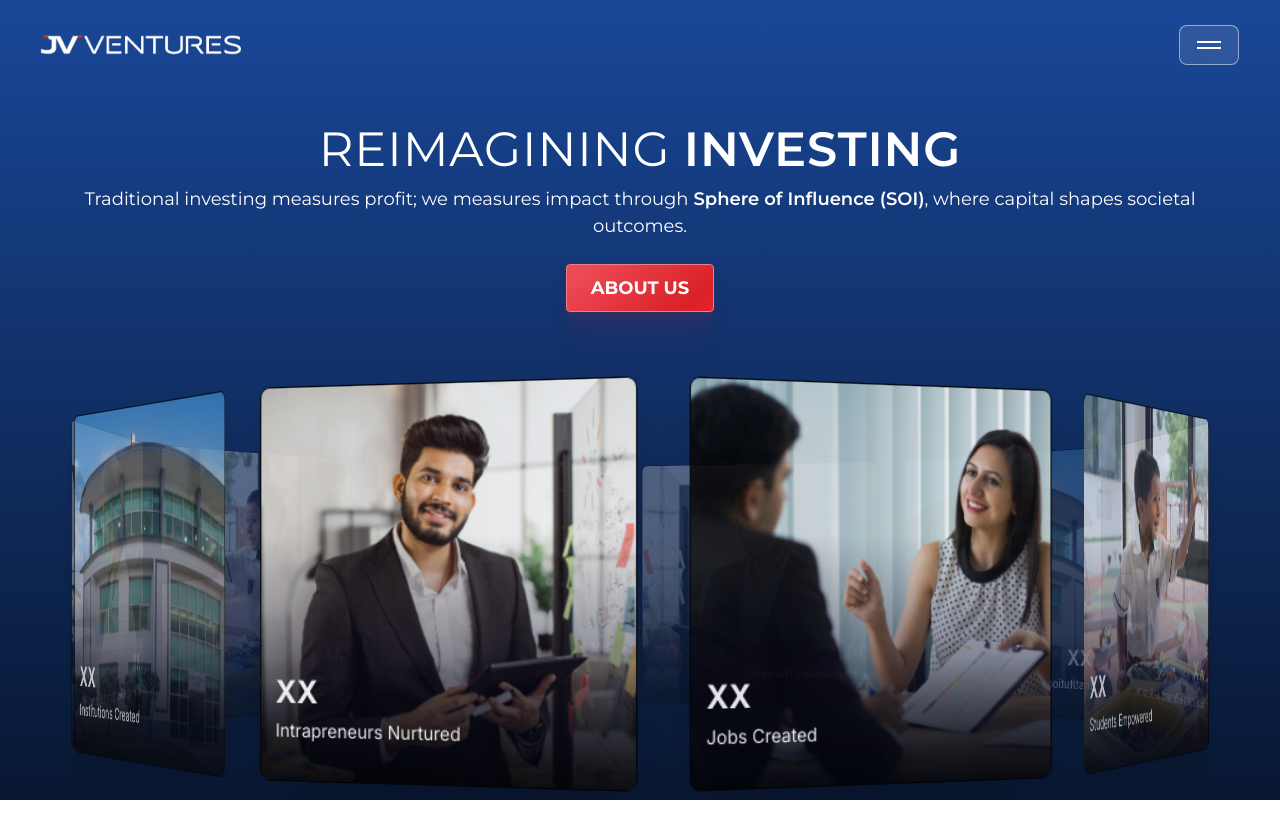
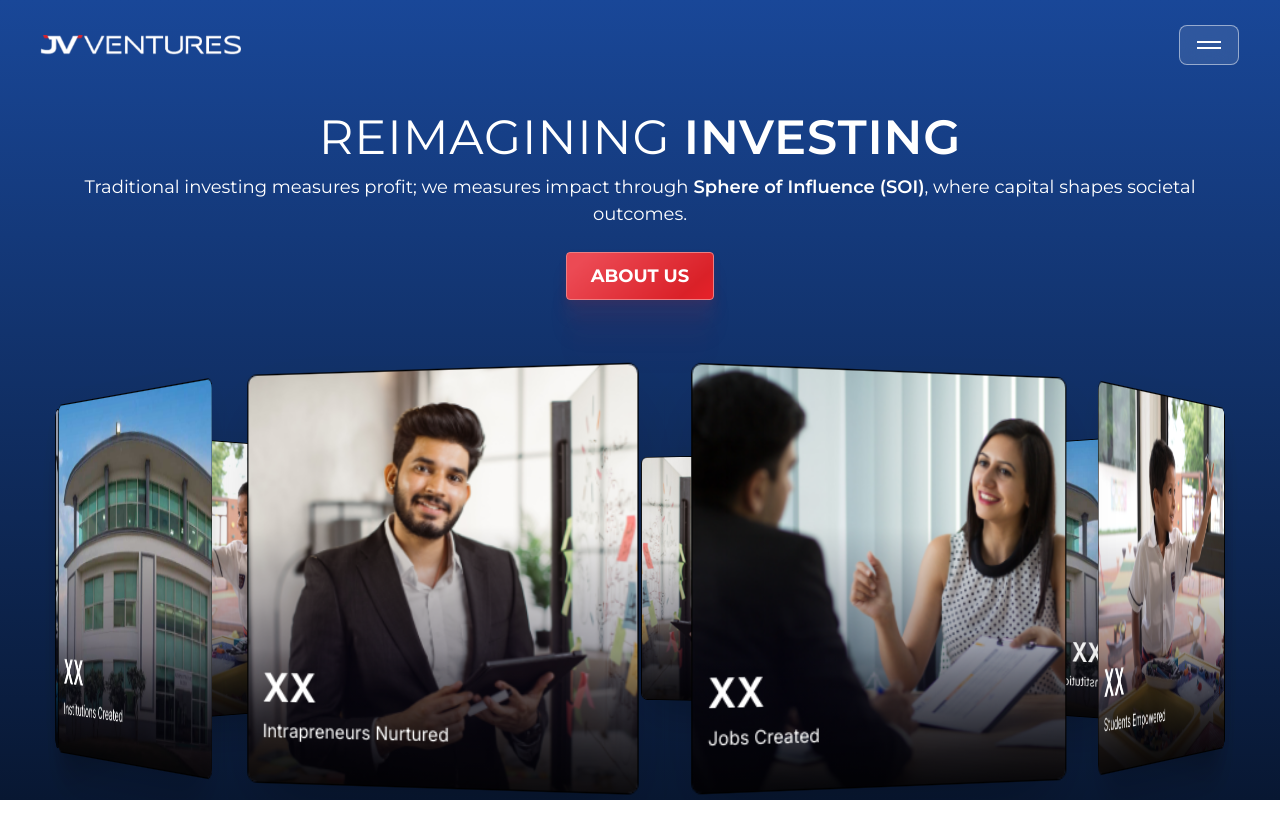
Before and after one commit to Heavy108/jv, a Next.js app: page / in a window 1280 px wide. Shown: the top 838 px of the page. Built offline with nearby package versions, Linux system fonts and the light colour scheme.

Commit message:
stufffffffffffffffffg

```diff
--- a/components/navbar.tsx
+++ b/components/navbar.tsx
@@ -9,12 +9,50 @@ import styles from "@/css/navbar.module.css";
 import Image from "next/image";
 import logo from "@/assets/logo.png";
 
-// Interface for type safety
 interface MenuLink {
   path: string;
   label: string;
   children?: { path: string; label: string }[];
 }
+
+// Up-right arrow icon used on every row
+const ArrowIcon: React.FC = () => (
+  <svg
+    width="20"
+    height="20"
+    viewBox="0 0 24 24"
+    fill="none"
+    stroke="currentColor"
+    strokeWidth="1.8"
+    strokeLinecap="round"
+    strokeLinejoin="round"
+    aria-hidden="true"
+  >
+    <line x1="7" y1="17" x2="17" y2="7" />
+    <polyline points="8 7 17 7 17 16" />
+  </svg>
+);
+
+// Chevron for parents with submenu — rotates when open
+const ChevronIcon: React.FC<{ open: boolean }> = ({ open }) => (
+  <svg
+    width="20"
+    height="20"
+    viewBox="0 0 24 24"
+    fill="none"
+    stroke="currentColor"
+    strokeWidth="1.8"
+    strokeLinecap="round"
+    strokeLinejoin="round"
+    aria-hidden="true"
+    style={{
+      transform: open ? "rotate(180deg)" : "rotate(0deg)",
+      transition: "transform 0.3s ease",
+    }}
+  >
+    <polyline points="6 9 12 15 18 9" />
+  </svg>
+);
 
 const Navbar: React.FC = () => {
   const menuLinks: MenuLink[] = [
@@ -26,10 +64,10 @@ const Navbar: React.FC = () => {
         { path: "#", label: "PowerEd" },
         { path: "#", label: "PowerRx" },
         { path: "#", label: "PowerPod" },
-        { path: "#", label: "Empower" },
+        // { path: "#", label: "Empower" },
       ],
     },
-    { path: "/about", label: "About" },
+    { path: "#", label: "About" },
   ];
 
   const pathname = usePathname();
@@ -39,8 +77,13 @@ const Navbar: React.FC = () => {
   const [isMenuOpen, setIsMenuOpen] = useState<boolean>(false);
   const [windowWidth, setWindowWidth] = useState<number>(0);
   const [shouldDelayClose, setShouldDelayClose] = useState<boolean>(false);
+  // Track which submenus are open. Initialised with every parent label that
+  // has children, so all submenus are expanded by default when the menu opens.
+  const initialOpenSubmenus = (): Set<string> =>
+    new Set(menuLinks.filter((l) => l.children?.length).map((l) => l.label));
+  const [openSubmenus, setOpenSubmenus] =
+    useState<Set<string>>(initialOpenSubmenus);
 
-  // GSAP Timelines stored in refs
   const menuAnimation = useRef<gsap.core.Timeline | null>(null);
   const menuLinksAnimation = useRef<gsap.core.Timeline | null>(null);
   const menuBarAnimation = useRef<gsap.core.Timeline | null>(null);
@@ -48,10 +91,8 @@ const Navbar: React.FC = () => {
   const scrollPositionRef = useRef<number>(0);
   const previousPathRef = useRef<string>(pathname);
 
-  // Tracks which lock mode we used to open — so close uses the matching unlock
   const lockModeRef = useRef<"fixed" | "overflow" | null>(null);
 
-  // Safely grab initial window width after hydration to prevent mismatches
   useEffect(() => {
     const timer = setTimeout(() => {
       setWindowWidth(window.innerWidth);
@@ -70,10 +111,6 @@ const Navbar: React.FC = () => {
     if (typeof window === "undefined") return;
 
     if (disableScroll) {
-      // If we're inside the horizontal pin (desktop), DO NOT use position:fixed.
-      // That would change window.scrollY and break the GSAP horizontal trigger,
-      // making the slide jump. A simple overflow:hidden is enough — the pin
-      // already prevents scrolling away while we're in it.
       const insideHorizontalPin =
         document.body.classList.contains("lock-navbar");
 
@@ -89,7 +126,6 @@ const Navbar: React.FC = () => {
         document.body.style.width = "100%";
       }
     } else {
-      // Undo whichever lock we set up
       if (lockModeRef.current === "fixed") {
         document.body.style.removeProperty("overflow");
         document.body.style.removeProperty("position");
@@ -107,11 +143,15 @@ const Navbar: React.FC = () => {
     const newMenuState = !isMenuOpen;
     setIsMenuOpen(newMenuState);
     toggleBodyScroll(newMenuState);
+    // When the menu re-opens we want all submenus expanded again,
+    // even if the user collapsed some last time.
+    if (!newMenuState) setOpenSubmenus(initialOpenSubmenus());
   };
 
   const closeMenu = () => {
     if (isMenuOpen) {
       setIsMenuOpen(false);
+      setOpenSubmenus(initialOpenSubmenus());
       toggleBodyScroll(false);
     }
   };
@@ -122,7 +162,15 @@ const Navbar: React.FC = () => {
     }
   };
 
-  // Handle route change closing logic
+  const toggleSubmenu = (label: string) => {
+    setOpenSubmenus((cur) => {
+      const next = new Set(cur);
+      if (next.has(label)) next.delete(label);
+      else next.add(label);
+      return next;
+    });
+  };
+
   useEffect(() => {
     if (pathname !== previousPathRef.current && shouldDelayClose) {
       const timer = setTimeout(() => {
@@ -136,12 +184,11 @@ const Navbar: React.FC = () => {
     previousPathRef.current = pathname;
   }, [pathname, shouldDelayClose]);
 
-  // Handle GSAP Animation Initializations
   useGSAP(
     () => {
       if (windowWidth === 0) return;
 
-      gsap.set(`.${styles.menuLinkItemHolder}`, { y: 125 });
+      gsap.set(`.${styles.menuLinkItemHolder}`, { y: 80 });
 
       menuAnimation.current = gsap
         .timeline({ paused: true })
@@ -152,7 +199,7 @@ const Navbar: React.FC = () => {
         });
 
       const heightValue =
-        windowWidth < 1000 ? "calc(100% - 2.5em)" : "calc(100% - 4em)";
+        windowWidth < 1000 ? "calc(65% - 2.5em)" : "calc(85% - 4em)";
 
       menuBarAnimation.current = gsap
         .timeline({ paused: true })
@@ -175,7 +222,6 @@ const Navbar: React.FC = () => {
     { dependencies: [windowWidth], scope: menuContainer },
   );
 
-  // Play/Reverse animations based on isMenuOpen state
   useEffect(() => {
     if (
       menuAnimation.current &&
@@ -194,18 +240,12 @@ const Navbar: React.FC = () => {
     }
   }, [isMenuOpen]);
 
-  // Handle scroll to hide/show menu bar
   useEffect(() => {
-    // Minimum scroll delta before we consider it intentional. Snap
-    // animations and ScrollTrigger refresh can nudge scrollY by a few px;
-    // those should not trigger a hide.
     const MIN_DELTA = 8;
 
     const handleScroll = () => {
       if (isMenuOpen) return;
 
-      // When inside the pinned horizontal block (desktop), keep navbar visible
-      // and ignore vertical scroll deltas — they're driving the X animation.
       if (document.body.classList.contains("lock-navbar")) {
         gsap.to(`.${styles.menuBar}`, {
           y: 0,
@@ -220,7 +260,6 @@ const Navbar: React.FC = () => {
       const currentScrollY = window.scrollY;
       const delta = currentScrollY - lastScrollY.current;
 
-      // Ignore micro-scrolls (likely from snap/refresh, not the user)
       if (Math.abs(delta) < MIN_DELTA) {
         return;
       }
@@ -248,18 +287,12 @@ const Navbar: React.FC = () => {
     };
   }, [isMenuOpen]);
 
-  // Watch for the `lock-navbar` body class so we react INSTANTLY when the
-  // horizontal pin starts/ends — without waiting for the next scroll event.
-  // Fixes the case where a previously-fired "hide" tween (y: -200) was still
-  // mid-flight when the pin activated, causing the navbar to fly up between
-  // slides 2 and 3.
   useEffect(() => {
     if (typeof window === "undefined") return;
 
     const syncToLockState = () => {
       if (isMenuOpen) return;
       if (document.body.classList.contains("lock-navbar")) {
-        // Snap to visible and kill any in-flight hide tween
         gsap.to(`.${styles.menuBar}`, {
           y: 0,
           duration: 0.3,
@@ -270,7 +303,6 @@ const Navbar: React.FC = () => {
       }
     };
 
-    // Run once on mount in case the class is already there (page reload mid-pin)
     syncToLockState();
 
     const mo = new MutationObserver(syncToLockState);
@@ -282,7 +314,6 @@ const Navbar: React.FC = () => {
     return () => mo.disconnect();
   }, [isMenuOpen]);
 
-  // Cleanup body scroll lock on unmount
   useEffect(() => {
     return () => {
       if (lockModeRef.current) {
@@ -316,40 +347,73 @@ const Navbar: React.FC = () => {
           </div>
         </div>
       </div>
+
       <div className={styles.menu}>
-        <div className={styles.menuCol}>
-          <div className={styles.menuSubCol}>
         <div className={styles.menuLinks}>
-              {menuLinks.map((link, index) => (
+          {menuLinks.map((link, index) => {
+            const hasChildren = !!link.children?.length;
+            const isOpen = openSubmenus.has(link.label);
+
+            return (
               <div key={index} className={styles.menuLinkItem}>
                 <div className={styles.menuLinkItemHolder}>
+                  {hasChildren ? (
+                    // Parent row with children — clicking toggles the
+                    // accordion, doesn't navigate
+                    <button
+                      type="button"
+                      className={styles.menuLinkRow}
+                      onClick={() => toggleSubmenu(link.label)}
+                      aria-expanded={isOpen}
+                    >
+                      <span className={styles.menuLinkLabel}>{link.label}</span>
+                      <span className={styles.menuLinkIcon}>
+                        <ChevronIcon open={isOpen} />
+                      </span>
+                    </button>
+                  ) : (
                     <Link
                       href={link.path}
-                      className={styles.menuLink}
+                      className={styles.menuLinkRow}
                       onClick={() => handleLinkClick(link.path)}
                     >
-                      {link.label}
+                      <span className={styles.menuLinkLabel}>{link.label}</span>
+                      <span className={styles.menuLinkIcon}>
+                        <ArrowIcon />
+                      </span>
                     </Link>
+                  )}
 
-                    {link.children && (
-                      <div className={styles.subMenu}>
-                        {link.children.map((child, childIndex) => (
+                  {/* Accordion submenu */}
+                  {hasChildren && (
+                    <div
+                      className={`${styles.subMenu} ${
+                        isOpen ? styles.subMenuOpen : ""
+                      }`}
+                    >
+                      <div className={styles.subMenuInner}>
+                        {link.children!.map((child, childIndex) => (
                           <Link
                             key={childIndex}
                             href={child.path}
-                            className={styles.subLink}
+                            className={styles.subLinkRow}
                             onClick={() => handleLinkClick(child.path)}
                           >
+                            <span className={styles.subLinkLabel}>
                               {child.label}
+                            </span>
+                            <span className={styles.menuLinkIcon}>
+                              <ArrowIcon />
+                            </span>
                           </Link>
                         ))}
+                      </div>
                     </div>
                   )}
                 </div>
               </div>
-              ))}
-            </div>
-          </div>
+            );
+          })}
         </div>
       </div>
     </div>
--- a/components/ui/circular-gallery.tsx
+++ b/components/ui/circular-gallery.tsx
@@ -113,7 +113,7 @@ const CircularGallery = React.forwardRef<HTMLDivElement, CircularGalleryProps>(
           const normalizedAngle = Math.abs(
             relativeAngle > 180 ? 360 - relativeAngle : relativeAngle,
           );
-          const opacity = Math.max(0.3, 1 - normalizedAngle / 180);
+          const opacity = 1;
           card.style.opacity = String(opacity);
         }
 
@@ -270,12 +270,10 @@ const CircularGallery = React.forwardRef<HTMLDivElement, CircularGalleryProps>(
                     style={{ objectPosition: item.photo.pos || "center" }}
                   />
                   <div className="absolute bottom-0 left-0 w-full p-3 bg-gradient-to-t from-black/80 to-transparent text-white pointer-events-none">
-                    <h2 className="text-2xl font-bold leading-tight">
+                    <h2 className="text-3xl font-bold leading-tight">
                       {item.stats}
                     </h2>
-                    {/* min-height reserves space for 2 lines so single-line
-                        captions don't make the text block shorter than
-                        two-line ones — keeps all cards visually aligned */}
+
                     <p
                       className="text-sm leading-snug mt-1"
                       style={{
--- a/css/Home.module.css
+++ b/css/Home.module.css
@@ -12,7 +12,7 @@
     background: linear-gradient(180deg, #194798 0%, #081732 100%);
     min-height: 100vh;       /* fallback for browsers without svh */
     min-height: 100svh;      /* stays constant — no jump when URL bar hides */
-    padding: 5.5rem 0rem 0rem 0rem;
+    padding: 0;
     display: flex;
     flex-direction: column;
     align-items: center;
@@ -22,7 +22,20 @@
     overflow-x: hidden;
     overflow-y: visible;
 }
+/* Section 1 */
+.outerContainer:nth-child(1) {
+    padding-top: 4.75rem;
+}
 
+/* Section 2 */
+.outerContainer:nth-child(2) {
+    padding-top: 2rem;
+}
+
+/* Section 3 */
+.outerContainer:nth-child(3) {
+    padding-top: 2rem;
+}
 .extrapad {
     padding: 0rem 1.5rem;
     width: 100%;
@@ -137,12 +150,13 @@
     width: 100%;
 }
 
+
 @media only screen and (min-width: 768px) {
     .extrapad {
         padding: 0rem 3rem;
     }
     .outerContainer {
-        padding: 7rem 0rem 0rem 0rem;
+        padding: 6rem 0rem 0rem 0rem;
     }
     .container {
         padding: 2rem;
@@ -206,7 +220,14 @@
         padding: 5.5rem 0 0 0;
         overflow: hidden;
     }
+.outerContainer:nth-child(2) {
+    padding-top: 5rem;
+}
 
+/* Section 3 */
+.outerContainer:nth-child(3) {
+    padding-top: 5rem;
+}
     .title {
         align-items: center;
     }
--- a/css/PillarShowcase.module.css
+++ b/css/PillarShowcase.module.css
@@ -22,7 +22,7 @@
 .row {
   display: flex;
   align-items: flex-end;
-  height: 280px;
+  height: 320px;
   width: max-content;
 }
 
--- a/css/StatCardShowcase.module.css
+++ b/css/StatCardShowcase.module.css
@@ -88,7 +88,7 @@
 }
 
 .statUnit {
-    font-size: 0.875rem;
+    font-size: 1rem;
     font-weight: 500;
     opacity: 0.95;
 }
@@ -121,7 +121,7 @@
         font-size: 2rem;
     }
     .statUnit {
-        font-size: 1rem;
+        font-size: 1.125rem;
     }
     .statLabel {
         font-size: 0.9375rem;
@@ -167,7 +167,7 @@
         font-size: 2.25rem;
     }
     .statUnit {
-        font-size: 1.0625rem;
+        font-size: 1.25rem;
     }
     .statLabel {
         font-size: 1rem;
--- a/css/navbar.module.css
+++ b/css/navbar.module.css
@@ -1,8 +1,8 @@
 .menuContainer {
   position: fixed;
   width: 100%;
-
-  height: 100vh;
+  /* height: 100vh; */
+  height: fit-content;
   top: 0;
   left: 0;
   z-index: 100;
@@ -15,12 +15,9 @@
   position: fixed;
   top: 0;
   width: calc(100% - 4em);
+  /* max-width: 1200px; */
   height: 64px;
   margin-top: 0.75rem;
-  border-radius: 1rem;
-border: 1px solid rgba(255, 255, 255, 0.50);
- background: rgba(0, 0, 0, 0.25);
-backdrop-filter: blur(16px);
   display: flex;
   justify-content: space-between;
   align-items: flex-start;
@@ -31,7 +28,6 @@ backdrop-filter: blur(16px);
   background: transparent;
   backdrop-filter: none;
 
-  /* Smooth transition when menu opens/closes — matches the menu's 1s power4.inOut animation */
   transition: background 1s cubic-bezier(0.77, 0, 0.175, 1),
     border-color 1s cubic-bezier(0.77, 0, 0.175, 1),
     backdrop-filter 1s cubic-bezier(0.77, 0, 0.175, 1);
@@ -41,7 +37,6 @@ backdrop-filter: blur(16px);
   will-change: transform, height;
 }
 
-/* Apply the glass background only when menu is open */
 .menuBarOpen {
   border: 1px solid rgba(255, 255, 255, 0.5);
   background: rgba(0, 0, 0, 0.25);
@@ -55,12 +50,14 @@ backdrop-filter: blur(16px);
   display: flex;
   justify-content: space-between;
   align-items: center;
-  padding: 0.5rem 1.5rem 0.5rem 2rem;
+  padding: 0.5rem 0.5rem 0.5rem 0.5rem;
 }
+
 .menuLogo {
   display: flex;
   justify-content: center;
 }
+
 .menuLogo a {
   position: relative;
   display: inline-block;
@@ -94,7 +91,6 @@ backdrop-filter: blur(16px);
   transition: all 300ms;
   border-radius: 0.5rem;
   border: 1px solid rgba(255, 255, 255, 0.5);
-
   background: rgba(255, 255, 255, 0.1);
   backdrop-filter: blur(12.5px);
   cursor: pointer;
@@ -132,73 +128,49 @@ backdrop-filter: blur(16px);
 .active.hamburgerIcon:after {
   transform: translateY(0) rotate(-45deg);
 }
-.menuBarContainer{
-  padding: 0.5rem 0.5rem 0.5rem 0.5rem;
 
-}
+/* ─────────────────────────────────────────────
+   THE OPENED MENU PANEL
+   Left-aligned vertical list of rows.
+   ───────────────────────────────────────────── */
 .menu {
   position: absolute;
   top: 0;
   left: 0;
   right: 0;
-
+  margin-left: auto;
+  margin-right: auto;
   width: calc(100% - 4em);
-  height: calc(100svh - 4em);
+  /* max-width: 1200px; */
+  /* height: calc(100svh - 4em); */
+  height: fit-content;
   background: transparent;
   border-radius: 1rem;
   overflow: hidden;
   clip-path: polygon(0 0, 100% 0, 100% 0, 0 0);
   display: flex;
-  justify-content: center;
-  align-items: center;
+  justify-content: flex-start;        /* left-align the column */
+  align-items: flex-start;            /* anchor list to the top of the panel */
   pointer-events: none;
   z-index: 100000;
   margin-top: 2em;
   margin-bottom: 2em;
-}
-
-.menuCol {
-  display: flex;
+  padding: 6rem 2rem 2rem 2rem;       /* room below the navbar bar */
 }
 
 .menuLinks {
   display: flex;
   flex-direction: column;
-  align-items: center;
-  gap: 1.5rem;
-}
-.menuLink {
-  position: relative;
-  display: inline-block;
-  text-decoration: none;
-  color: #fff;
-  font-family: var(--font-clashdisplay);
-  font-weight: 500;
-}
-.menuLink::after {
-  content: "";
-  position: absolute;
-  left: 50%;
-  bottom: -2px;
+  align-items: stretch;
   width: 100%;
-  height: 2px;
-  background: #fff;
-
-  transform: translateX(-50%) scaleX(0);
-  transform-origin: center;
-  transition: transform 0.35s ease;
+  gap: 0;
 }
 
-.menuLink:hover::after {
-  transform: translateX(-50%) scaleX(1);
-}
 .menuLinkItem {
   position: relative;
-  padding: 1em 0 0.125em 0;
-  clip-path: polygon(0 0, 100% 0, 100% 100%, 0% 100%);
-  text-align: center;
   pointer-events: all;
   overflow: hidden;
+  clip-path: polygon(0 0, 100% 0, 100% 100%, 0% 100%);
 }
 
 .menuLinkItemHolder {
@@ -206,46 +178,91 @@ backdrop-filter: blur(16px);
   will-change: transform;
 }
 
-.menuLinkItemHolder > a {
-  font-size: 3.5rem;
-  font-weight: 500;
+/* The "row" — button or link styled as a horizontal flex row.
+   Label on left, icon on right. */
+.menuLinkRow {
+  display: flex;
+  align-items: center;
+  justify-content: space-between;
+  width: 100%;
+  padding: 1.25rem 0.25rem;
+  background: transparent;
+  border: none;
+  border-bottom: 1px solid rgba(255, 255, 255, 0.12);
   color: #fff;
   text-decoration: none;
-  text-transform: uppercase;
+  font-family: inherit;
+  text-align: left;
+  cursor: pointer;
+  transition: padding-left 0.25s ease, color 0.25s ease;
+}
+
+.menuLinkRow:hover {
+  padding-left: 0.75rem;
+  color: rgba(255, 255, 255, 0.85);
+}
+
+.menuLinkLabel {
+  font-size: clamp(1.25rem, 2.5vw, 1.75rem);
+  font-weight: 500;
   letter-spacing: -0.01em;
   line-height: 1.2;
-  display: block;
-  text-align: center;
-  transition: color 0.3s;
 }
 
-.menuLinkItemHolder:hover > a {
-  color: rgba(255, 255, 255, 1);
+.menuLinkIcon {
+  display: flex;
+  align-items: center;
+  justify-content: center;
+  color: rgba(255, 255, 255, 0.85);
+  flex-shrink: 0;
 }
 
+/* ─────────────────────────────────────────────
+   ACCORDION SUBMENU
+   Uses CSS grid-template-rows: 0fr → 1fr trick to animate to "auto" height.
+   The single `.subMenuInner` child IS the grid row, with overflow:hidden
+   so its contents clip during the animation.
+   ───────────────────────────────────────────── */
 .subMenu {
-  display: flex;
-  flex-direction: column;
-  align-items: center;
-  gap: 0.75rem;
-  margin-top: 0.75rem;
+  display: grid;
+  grid-template-rows: 0fr;
+  transition: grid-template-rows 0.4s ease;
 }
 
-.subLink {
-  font-size: 1.5rem;
-  font-weight: 500;
-
-  color: rgba(255, 255, 255, 0.65) !important;
-  text-transform: uppercase;
-  text-decoration: none;
-  letter-spacing: 2px;
-  transition: color 0.3s ease;
+.subMenuOpen {
+  grid-template-rows: 1fr;
 }
 
-.subLink:hover {
-  color: #fff !important;
+.subMenuInner {
+  overflow: hidden;
+  min-height: 0;
 }
 
+.subLinkRow {
+  display: flex;
+  align-items: center;
+  justify-content: space-between;
+  width: 100%;
+  padding: 0.875rem 0.25rem 0.875rem 1.5rem;  /* indent submenu items */
+  color: rgba(255, 255, 255, 0.7);
+  text-decoration: none;
+  border-bottom: 1px solid rgba(255, 255, 255, 0.06);
+  transition: padding-left 0.25s ease, color 0.25s ease;
+}
+
+.subLinkRow:hover {
+  padding-left: 2rem;
+  color: #fff;
+}
+
+.subLinkLabel {
+  font-size: clamp(0.9375rem, 1.5vw, 1.125rem);
+  font-weight: 500;
+  letter-spacing: 0.02em;
+}
+.menuLogo img{
+  width: 200px;
+}
 @media (max-width: 1000px) {
   :global(body.hide-navbar) .menuBar {
     transform: translateY(-150%);
@@ -253,38 +270,28 @@ backdrop-filter: blur(16px);
     pointer-events: none;
     transition: transform 0.4s ease, opacity 0.4s ease;
   }
+
   .menu {
     width: calc(100% - 2.5em);
-    height: calc(100svh - 2.5em);
+    /* height: calc(100svh - 2.5em); */
     margin-top: 1.25em;
     margin-bottom: 1.25em;
+    padding: 5rem 1.5rem 1.5rem 1.5rem;
   }
 
   .menuBar {
     border-radius: 1rem;
-border: 1px dotted rgba(255, 255, 255, 0.50);
+    border: 1px solid rgba(255, 255, 255, 0.75);
     background: rgba(0, 0, 0, 0.25);
     backdrop-filter: blur(16px);
     margin: 0.75rem;
-    width: calc(100% - 2.5em);
+    width: calc(100% - 2em);
   }
 
   .menuToggle {
     justify-content: flex-end;
   }
-
-  .menuCol {
-    width: 100%;
-    flex-direction: column;
-    justify-content: center;
-    align-items: center;
-  }
-
-  .menuLinkItemHolder > a {
-    font-size: 10vw;
-  }
-
-  .subLink {
-    font-size: 4.5vw;
+  .menuLogo img{
+  width: 160px;
 }
 }
```
Lines whose indentation alone changed are shown as unchanged.
